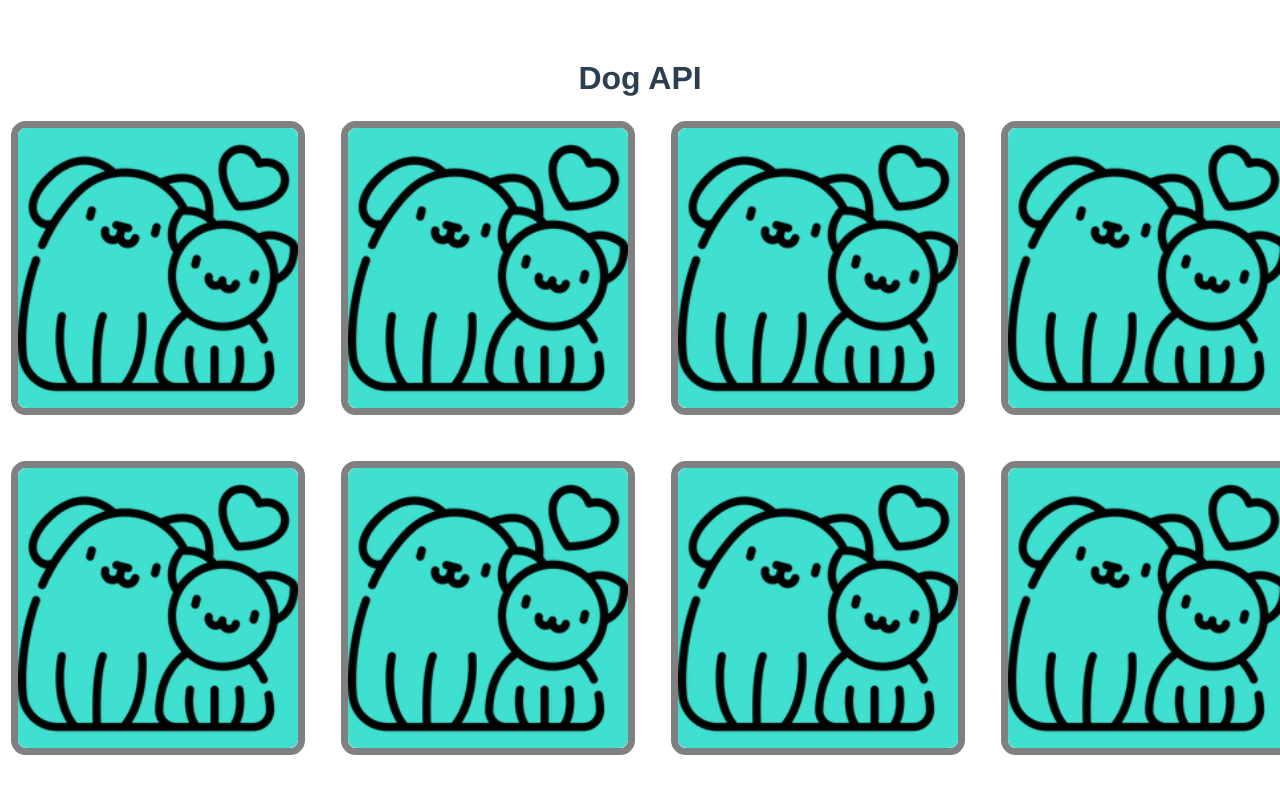
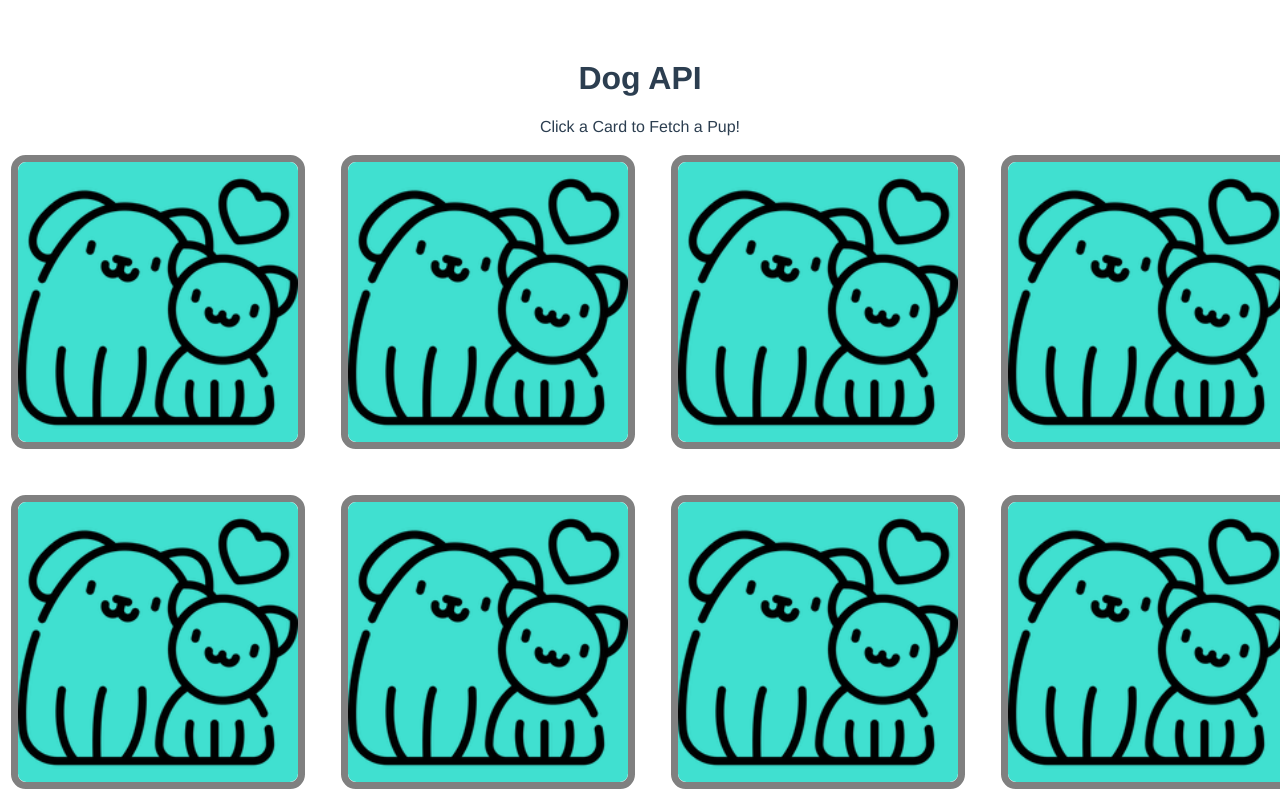
Before and after one commit to novamassey/dog-api-vue, a Vue app: page / in a window 1280 px wide. Shown: the top 800 px of the page. Built offline with nearby package versions, Linux system fonts and the light colour scheme.

Commit message:
some modifications to make app keyboard accessible

```diff
--- a/src/App.vue
+++ b/src/App.vue
@@ -1,5 +1,6 @@
 <template>
   <h1>Dog API</h1>
+  <p>Click a Card to Fetch a Pup!</p>
   <section class="container">
     <CardComponent
       v-for="(card, index) in cardArray"
--- a/src/components/CardComponent.vue
+++ b/src/components/CardComponent.vue
@@ -1,5 +1,5 @@
 <template>
-  <div class="card" @click="cardChoice">
+  <div class="card" @click="cardChoice" @keyup.enter="cardChoice" tabindex="0">
     <div class="header" v-if="visible">{{ name }}</div>
     <div class="body is-front" v-if="visible">
       <img :src="`${value}`" class="dog" />
```
